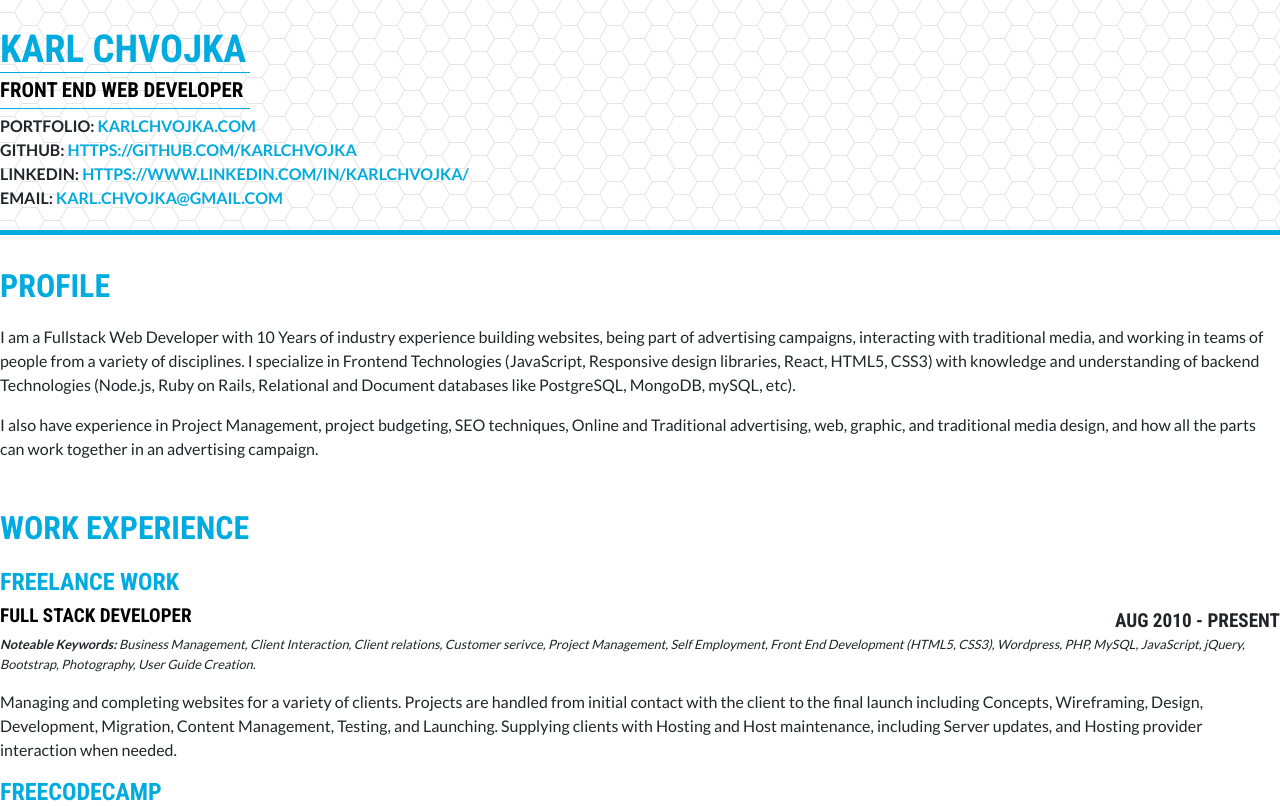
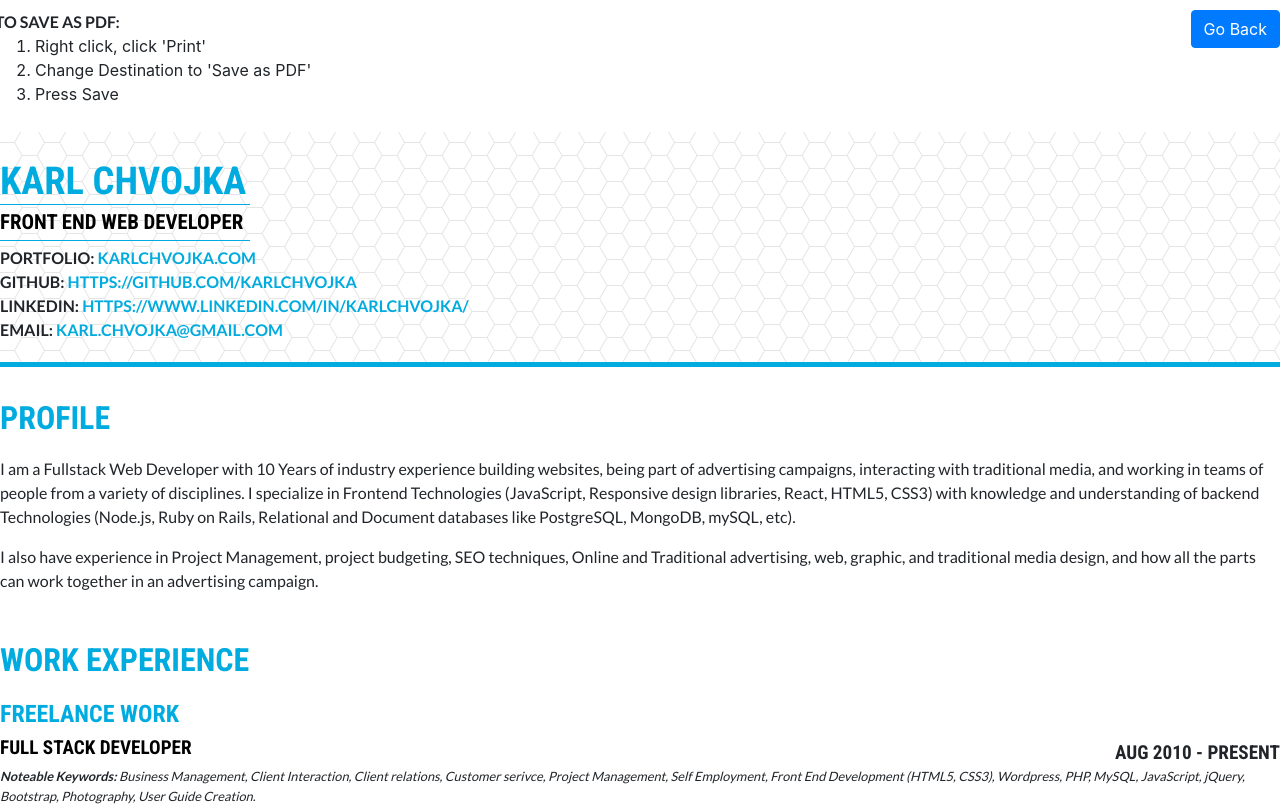
Before and after one commit to karlchvojka/2019_portfolio, a React (Create React App) app in the folder client/: page /resume in a window 1280 px wide. Shown: the top 806 px of the page. Built offline with nearby package versions, Linux system fonts and the light colour scheme.

Commit message:
Added controls to resume page

```diff
--- a/client/src/App.scss
+++ b/client/src/App.scss
@@ -216,7 +216,19 @@ main {
 /* RESUME WRAP */
 .resumeWrap {
   background-color:#ffffff;
-
+  .controlWrap {
+    padding:10px;
+    display:flex;
+    justify-content: space-between;
+    background-color:#ffffff;
+    ul {
+      padding-left:0px;
+      list-style:none;
+      li {
+        margin-right:5px;
+      }
+    }
+  }
   .noGutters {
     padding-left:0px;
     padding-right:0px;
@@ -282,6 +294,7 @@ main {
       font-size:1.2rem;
       color:#000;
     }
+
     .dateWrap {
       display: flex;
       align-content: flex-end;
@@ -333,6 +346,10 @@ main {
 /* COMMON CLASSES */
 @media print {
     #Header, #Footer { display: none !important; }
+
+    .controlWrap {
+      display:none;
+    }
 }
 .shadow {
   -webkit-box-shadow: 1px 2px 10px -1px rgba(0,0,0,0.75);
--- a/client/src/components/Resume/index.js
+++ b/client/src/components/Resume/index.js
@@ -7,6 +7,20 @@ class Resume extends Component {
       <main className="resumeWrap">
         <Container fluid="true">
           <Row className="headerWrap">
+          <Col className="controlWrap" xl={12} lg={12} md={12} sm={12} xs={12}>
+          <div>
+          <p>To save as pdf:</p>
+          <ol>
+            <li>Right click, click 'Print'</li>
+            <li>Change Destination to 'Save as PDF'</li>
+            <li>Press Save</li>
+          </ol>
+          </div>
+          <ul className="ml-auto">
+            <li><a className="btn btn-primary" href="/" target= "_blank">Go Back</a></li>
+          </ul>
+
+          </Col>
             <Col xl={12} lg={12} md={12} sm={12} xs={12}>
               <h1>Karl Chvojka</h1>
               <h2>Front End Web Developer</h2>
```
